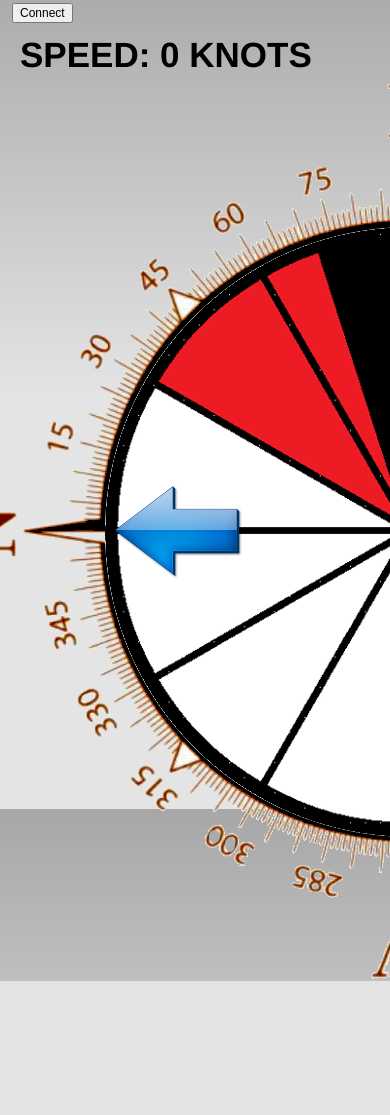
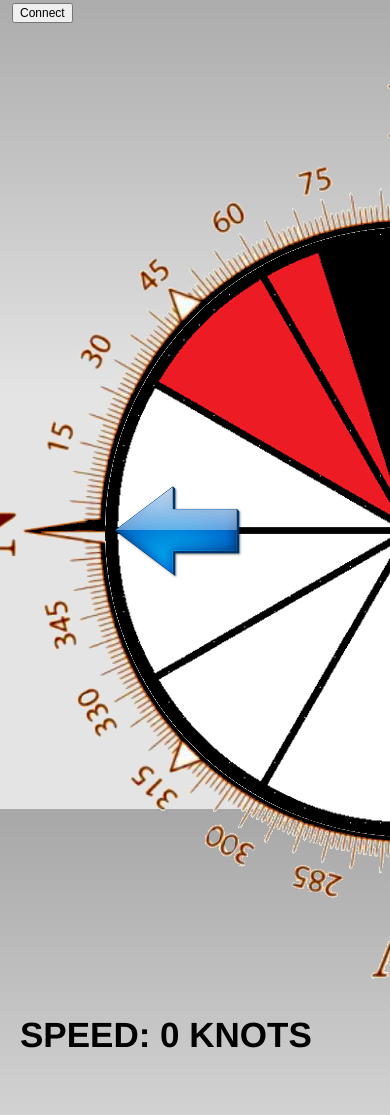
Before and after one commit to mconstante/Bluetooth-Windmetter, a website: page www/index.html in a window 390 px wide. Shown: the part 35-1150 px from the top of the page. Before the commit the page ends 1016 px from the top, so only its background shows below. Drawn offline with Linux system fonts and the light colour scheme; some packages are replaced by stand-ins of ours.

Commit message:
interface

```diff
--- a/www/css/index.css
+++ b/www/css/index.css
@@ -109,7 +109,7 @@ button, input, textarea {
 
 .display {
     position: absolute;
-    margin-top: 70px;
+    margin-top: 1050px;
     top: 0;
     right: 0;
     bottom: 0;
--- a/www/index.html
+++ b/www/index.html
@@ -41,17 +41,15 @@
         <button id="toggle-connection"></button>
     </div>
 </div>
-<div class="display">
-    <div class="velocidad">SPEED: <span class="data_velocidad" id="data_velocidad" ></span> Knots</div>
-    <div class="intensidad">WIND SPEED: <span class="data_intensidad" id="data_intensidad"></span> Knots</div>
-</div>
 <div class="app">
     <div class="rosa"></div>
     <div class="interior"></div>
     <div class="flecha"></div>
 </div>
-
-
+<div class="display">
+    <div class="velocidad">SPEED: <span class="data_velocidad" id="data_velocidad" ></span> Knots</div>
+    <div class="intensidad">WIND SPEED: <span class="data_intensidad" id="data_intensidad"></span> Knots</div>
+</div>
 
 <script type="text/javascript" src="cordova.js"></script>
 <script type="text/javascript" src="lib/jquery-3.1.1.min.js"></script>
```
